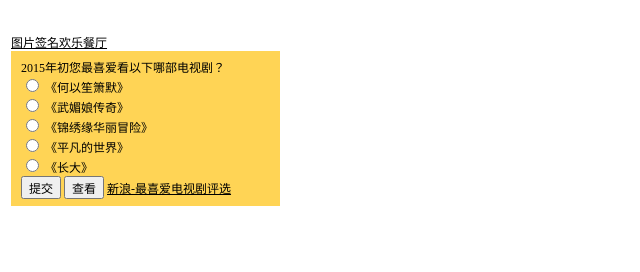
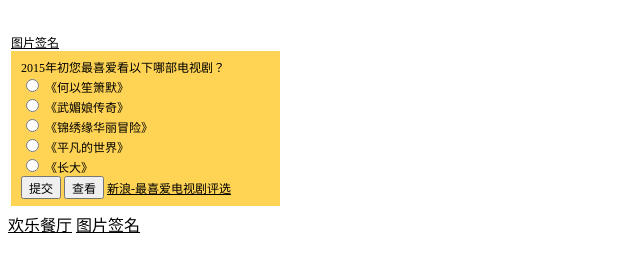
Before and after one commit to 2568288616/2568288616.github.io, a plain HTML site: page index.html in a window 1280 px wide. Shown: the whole page, without its empty margins (0-640 px from the left). Drawn offline with Linux system fonts and the light colour scheme.

Commit message:
Update index.html

```diff
--- a/index.html
+++ b/index.html
@@ -66,13 +66,13 @@
         <a href="xiangmu4.html">新浪-最喜爱电视剧评选</a>
         </td>
 	<a href="yupianqanming.html">图片签名</a>
-	<a href="huanecanting.html">欢乐餐厅</a>
     </tr>
 </table>
         </form>
         </td></tr>
         </table>
-
+     <a href="huanlecanting.html">欢乐餐厅</a>
+     <a href="tupianqianming.html">图片签名</a>
 
 </body>
 </html>
```
